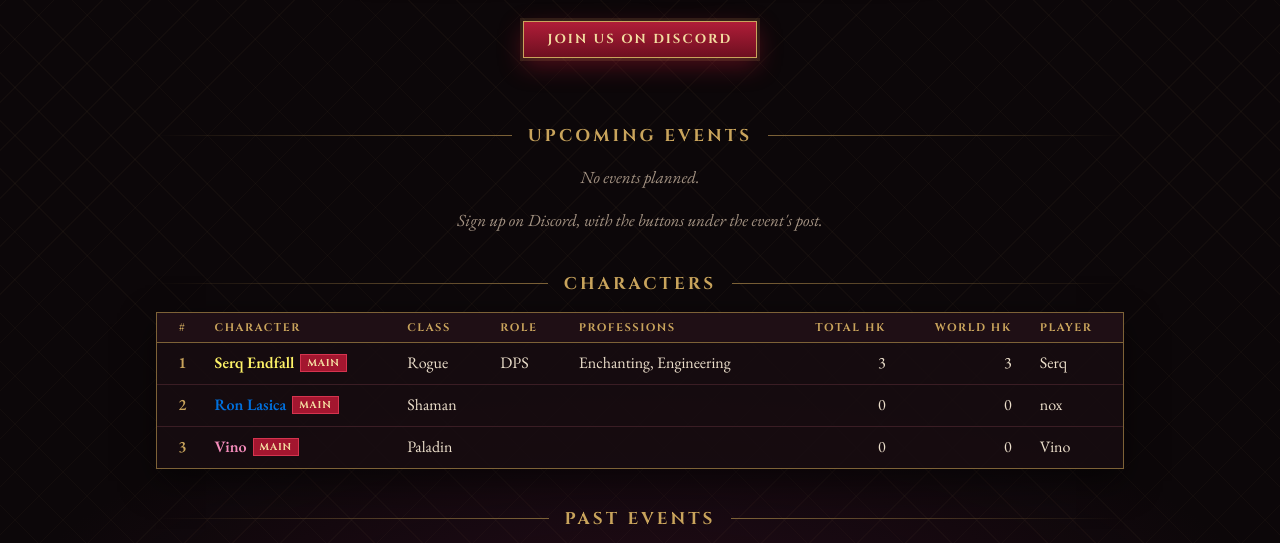
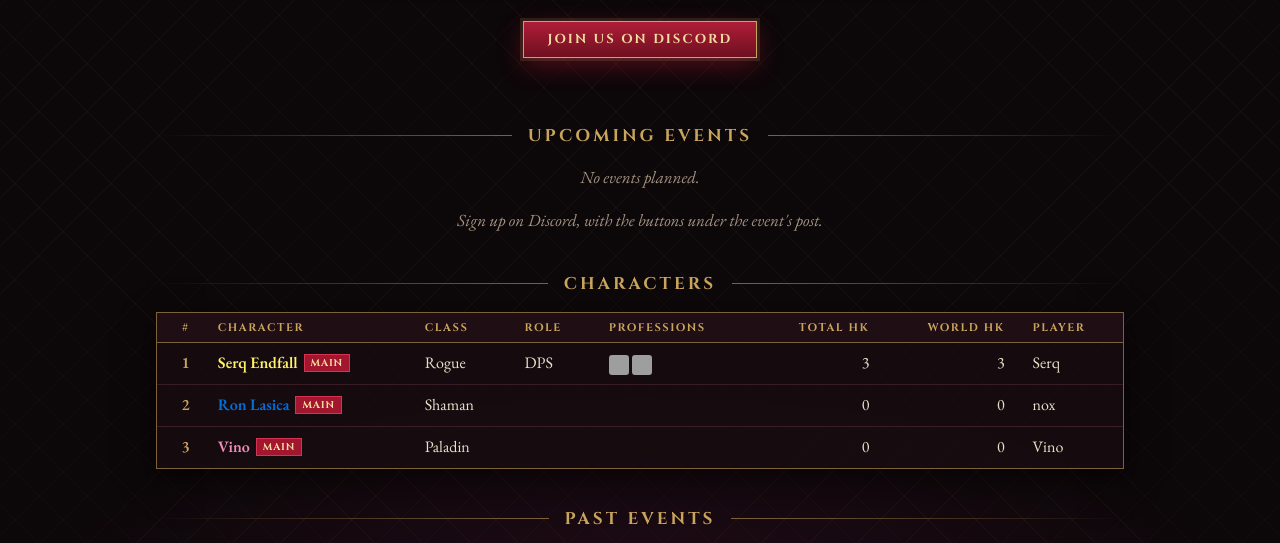
Before and after one commit to janczura/cnvg, a plain HTML site: page index.html in a window 1280 px wide. Shown: the part 246-789 px from the top of the page. Drawn offline with nearby package versions, Linux system fonts and the light colour scheme; grey boxes are pictures that could not be loaded.

Commit message:
profession icons

```diff
--- a/index.html
+++ b/index.html
@@ -103,6 +103,7 @@ footer { padding: 28px 16px 36px; text-align: center; font: 500 11px/1.6 Cinzel,
 /* WoW class colors */
 .c-Warrior { color: #c69b6d; } .c-Paladin { color: #f48cba; } .c-Hunter { color: #aad372; } .c-Rogue { color: #fff468; }
 .c-Priest { color: #ffffff; } .c-Shaman { color: #0070dd; } .c-Mage { color: #3fc7eb; } .c-Warlock { color: #8788ee; } .c-Druid { color: #ff7c0a; }
+.prof { width: 20px; height: 20px; border-radius: 3px; vertical-align: middle; margin-right: 3px; }
 </style>
 </head>
 <body>
@@ -127,6 +128,12 @@ const ROLES = { tank: 'Tank', heal: 'Heal', dps: 'DPS' };
 const STATUS = [['yes', 'Going'], ['maybe', 'Maybe'], ['no', 'Not going']];
 const date = t => new Date(t * 1000).toLocaleString('en-GB', { weekday: 'long', day: 'numeric', month: 'long', hour: '2-digit', minute: '2-digit' });
 const character = (name, cls) => `<span class="c-${esc(cls)}">${esc(name)}</span>`;
+// Profession icons (Bot.PROFESSIONS) from Wowhead's CDN; the name shows on hover.
+const ICONS = { Alchemy: 'trade_alchemy', Blacksmithing: 'trade_blacksmithing', Enchanting: 'trade_engraving',
+  Engineering: 'trade_engineering', Herbalism: 'spell_nature_naturetouchgrow', Leatherworking: 'inv_misc_armorkit_17',
+  Mining: 'trade_mining', Skinning: 'inv_misc_pelt_wolf_01', Tailoring: 'trade_tailoring', Cooking: 'inv_misc_food_15',
+  'First Aid': 'spell_holy_sealofsacrifice', Fishing: 'trade_fishing' };
+const professions = p => (p ? p.split(', ') : []).map(n => `<img class="prof" src="https://wow.zamimg.com/images/wow/icons/medium/${ICONS[n] ?? 'inv_misc_questionmark'}.jpg" alt="${esc(n)}" title="${esc(n)}">`).join('');
 const who = s => esc(s.player) + (s.character ? ` · ${character(s.character, s.class)}` : '') + (s.role ? `<span class="tag">${ROLES[s.role] ?? ''}</span>` : '');
 
 function render({ events, characters, discord }) {
@@ -154,7 +161,7 @@ function render({ events, characters, discord }) {
       <thead><tr><th class="num">#</th><th>Character</th><th>Class</th><th>Role</th><th>Professions</th><th class="num">Total HK</th><th class="num">World HK</th><th>Player</th></tr></thead>
       <tbody>${characters.map((c, i) => `<tr><td class="num rank">${i + 1}</td>
         <td>${c.main ? `<b>${character(c.name, c.class)}</b><span class="tag main">main</span>` : character(c.name, c.class)}</td>
-        <td>${esc(c.class)}</td><td>${ROLES[c.role] ?? ''}</td><td>${esc(c.professions)}</td><td class="num">${Number(c.hk)}</td><td class="num">${Number(c.world_hk)}</td><td>${esc(c.player)}</td></tr>`).join('')
+        <td>${esc(c.class)}</td><td>${ROLES[c.role] ?? ''}</td><td>${professions(c.professions)}</td><td class="num">${Number(c.hk)}</td><td class="num">${Number(c.world_hk)}</td><td>${esc(c.player)}</td></tr>`).join('')
         || '<tr><td colspan="8" class="muted">No one has added a character yet (on Discord: /character add).</td></tr>'}</tbody>
     </table></div>
     ${past.length ? `<h2>Past events</h2><details><summary>Show (${past.length})</summary>${past.map(card).join('')}</details>` : ''}`;
```
